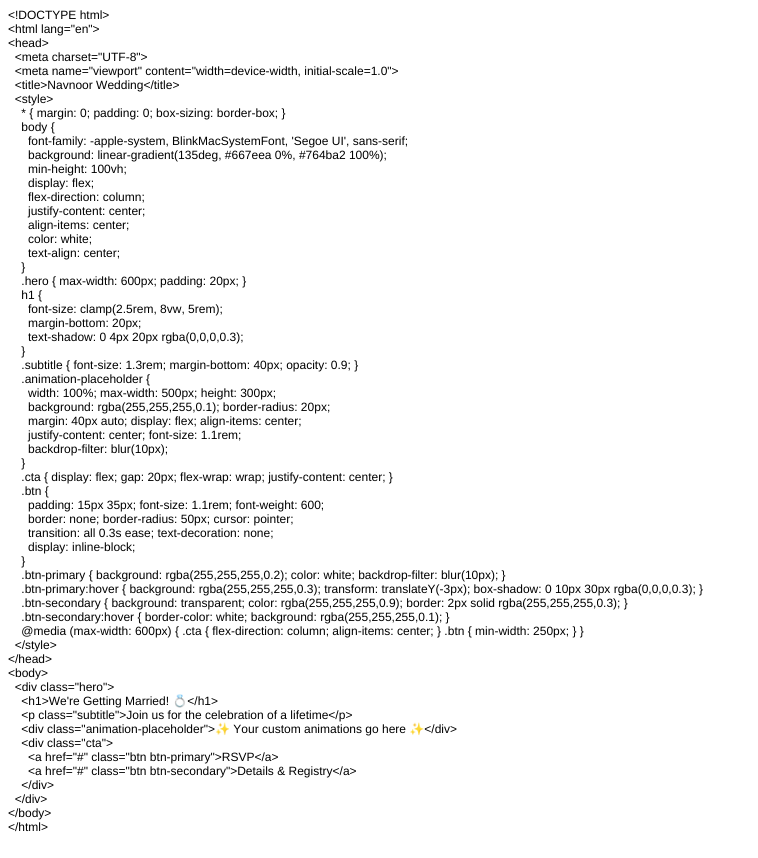
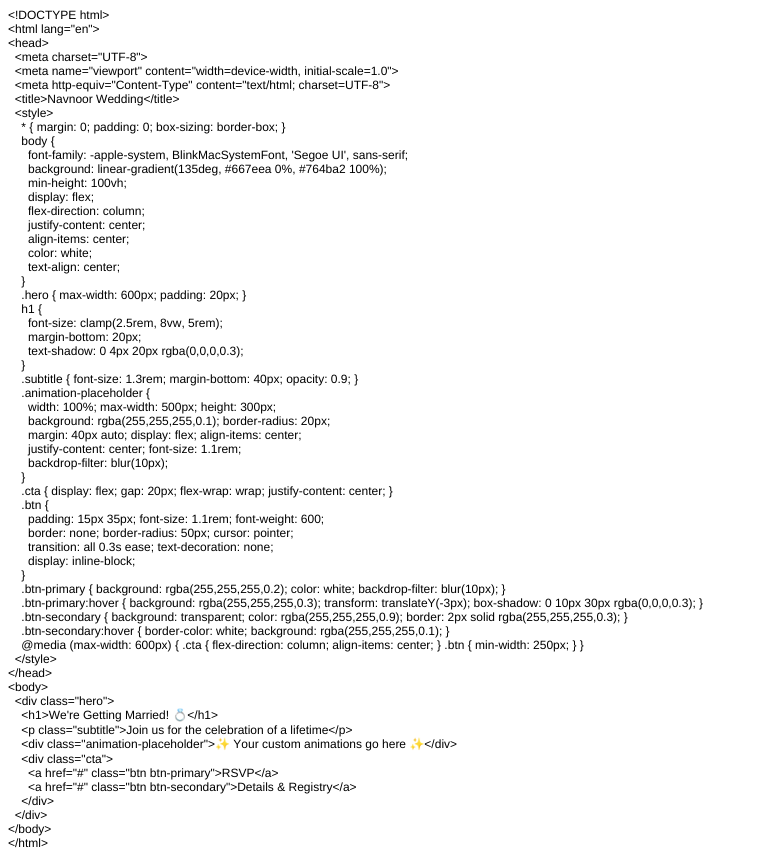
Before and after one commit to navnoorkang/wedding-landing, a plain HTML site: page index.html in a window 1280 px wide. Shown: the whole page, without its empty margins (0-758 px from the left). Drawn offline with Linux system fonts and the light colour scheme.

Commit message:
Fix content-type header

```diff
--- a/index.html
+++ b/index.html
@@ -9,6 +9,7 @@
   <style type="text/css">
     p.p1 {margin: 0.0px 0.0px 0.0px 0.0px; font: 12.0px Helvetica; -webkit-text-stroke: #000000}
     span.s1 {font-kerning: none}
+    span.s2 {font: 12.0px 'Apple Color Emoji'; font-kerning: none}
   </style>
 </head>
 <body>
@@ -17,6 +18,7 @@
 <p class="p1"><span class="s1">&lt;head&gt;</span></p>
 <p class="p1"><span class="s1"><span class="Apple-converted-space">  </span>&lt;meta charset="UTF-8"&gt;</span></p>
 <p class="p1"><span class="s1"><span class="Apple-converted-space">  </span>&lt;meta name="viewport" content="width=device-width, initial-scale=1.0"&gt;</span></p>
+<p class="p1"><span class="s1"><span class="Apple-converted-space">  </span>&lt;meta http-equiv="Content-Type" content="text/html; charset=UTF-8"&gt;</span></p>
 <p class="p1"><span class="s1"><span class="Apple-converted-space">  </span>&lt;title&gt;Navnoor Wedding&lt;/title&gt;</span></p>
 <p class="p1"><span class="s1"><span class="Apple-converted-space">  </span>&lt;style&gt;</span></p>
 <p class="p1"><span class="s1"><span class="Apple-converted-space">    </span>* { margin: 0; padding: 0; box-sizing: border-box; }</span></p>
@@ -61,9 +63,9 @@
 <p class="p1"><span class="s1">&lt;/head&gt;</span></p>
 <p class="p1"><span class="s1">&lt;body&gt;</span></p>
 <p class="p1"><span class="s1"><span class="Apple-converted-space">  </span>&lt;div class="hero"&gt;</span></p>
-<p class="p1"><span class="s1"><span class="Apple-converted-space">    </span>&lt;h1&gt;We're Getting Married! 💍&lt;/h1&gt;</span></p>
+<p class="p1"><span class="s1"><span class="Apple-converted-space">    </span>&lt;h1&gt;We're Getting Married! </span><span class="s2">💍</span><span class="s1">&lt;/h1&gt;</span></p>
 <p class="p1"><span class="s1"><span class="Apple-converted-space">    </span>&lt;p class="subtitle"&gt;Join us for the celebration of a lifetime&lt;/p&gt;</span></p>
-<p class="p1"><span class="s1"><span class="Apple-converted-space">    </span>&lt;div class="animation-placeholder"&gt;✨ Your custom animations go here ✨&lt;/div&gt;</span></p>
+<p class="p1"><span class="s1"><span class="Apple-converted-space">    </span>&lt;div class="animation-placeholder"&gt;</span><span class="s2">✨</span><span class="s1"> Your custom animations go here </span><span class="s2">✨</span><span class="s1">&lt;/div&gt;</span></p>
 <p class="p1"><span class="s1"><span class="Apple-converted-space">    </span>&lt;div class="cta"&gt;</span></p>
 <p class="p1"><span class="s1"><span class="Apple-converted-space">      </span>&lt;a href="#" class="btn btn-primary"&gt;RSVP&lt;/a&gt;</span></p>
 <p class="p1"><span class="s1"><span class="Apple-converted-space">      </span>&lt;a href="#" class="btn btn-secondary"&gt;Details &amp; Registry&lt;/a&gt;</span></p>
```
